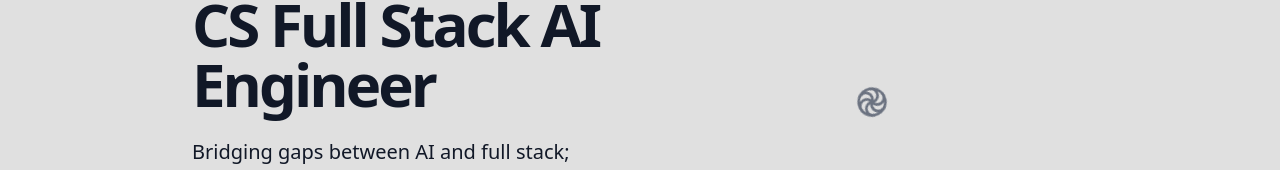
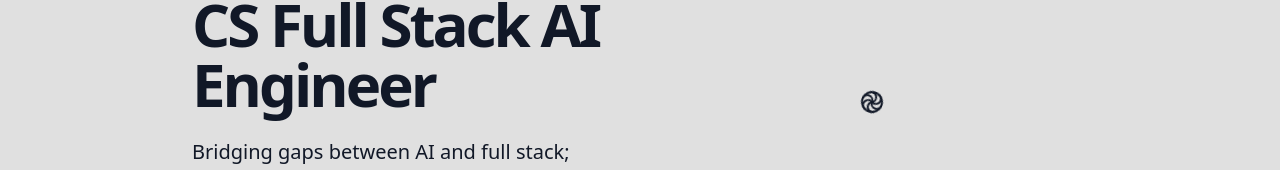
Before and after one commit to devJerb/dev-client, a React (Vite) app: page / in a window 1280 px wide. Shown: the part 378-548 px from the top of the page. Built offline with nearby package versions, Linux system fonts and the light colour scheme.

Commit message:
feat: change loader icon

```diff
--- a/src/components/ui/Video.tsx
+++ b/src/components/ui/Video.tsx
@@ -19,7 +19,7 @@ export default function Video({ videoSrc = "" }) {
       <div className="container">
         {isLoading && (
           <div className="absolute inset-0 flex items-center justify-center">
-            <LoaderPinwheel className="w-8 h-8 text-gray-500 animate-spin" />
+            <LoaderPinwheel className="w-6 h-6 text-gray-900 animate-spin" />
           </div>
         )}
         <video
```
